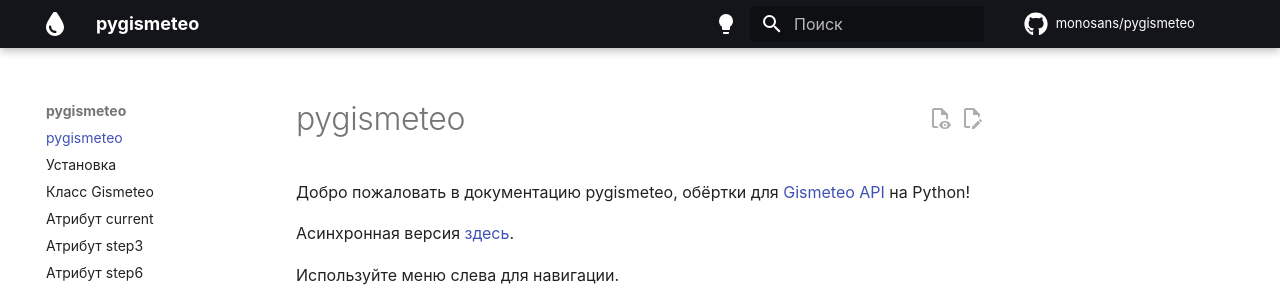
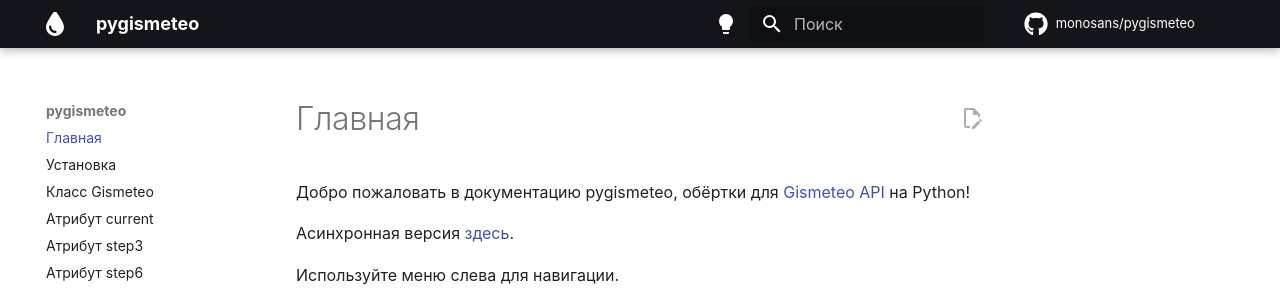
Before and after one commit to monosans/pygismeteo, an MkDocs documentation site: the page built from docs/index.md, in a window 1280 px wide. Shown: the top 292 px of the page. Built offline with MkDocs 1.6.1 and Material for MkDocs 9.7.7, drawn with Linux system fonts in a browser that asks for light colours; comment, search, counter and statistics services are not loaded.

Commit message:
Edit docs

```diff
--- a/.readthedocs.yaml
+++ b/.readthedocs.yaml
@@ -5,6 +5,6 @@
     python: "3"
 python:
   install:
-    - requirements: docs/requirements.txt
+    - requirements: requirements-docs.txt
 mkdocs:
   configuration: mkdocs.yml
--- a/docs/index.md
+++ b/docs/index.md
@@ -1,4 +1,4 @@
-# pygismeteo
+# Главная
 
 Добро пожаловать в документацию pygismeteo, обёртки для [Gismeteo API](https://gismeteo.ru/api/) на Python!
 
--- a/mkdocs.yml
+++ b/mkdocs.yml
@@ -4,7 +4,7 @@
 edit_uri: edit/main/docs/
 nav:
   - index.md
-  - installation.md
+  - install.md
   - gismeteo.md
   - current.md
   - step3.md
@@ -17,13 +17,9 @@
   name: material
   features:
     - content.action.edit
-    - content.action.view
     - content.code.copy
-    - content.tabs.link
     - navigation.footer
-    - navigation.indexes
     - navigation.top
-    - navigation.tracking
     - toc.follow
   font: false
   icon:
```
Also changed, not shown: docs/install.md (renamed from docs/installation.md), requirements-docs.txt (renamed from docs/requirements.txt), 1 other file.
